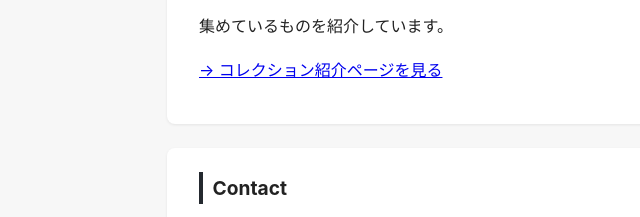
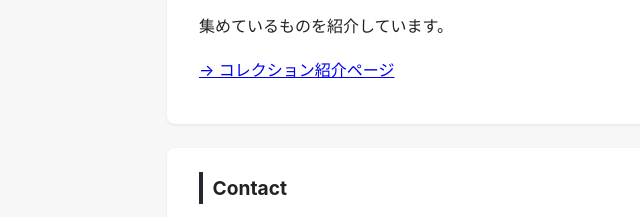
Before and after one commit to tiramisu090401/tiramisu090401.github.io, a plain HTML site: page index.html in a window 1280 px wide. Shown: the part 447-664 px from the top of the page, 123-763 px from the left. Drawn offline with Linux system fonts and the light colour scheme.

Commit message:
Update index.html

```diff
--- a/index.html
+++ b/index.html
@@ -94,7 +94,7 @@
       集めているものを紹介しています。
     </p>
     <p>
-      <a href="collection.html">→ コレクション紹介ページを見る</a>
+      <a href="collection.html">→ コレクション紹介ページ</a>
     </p>
   </section>
 
```
